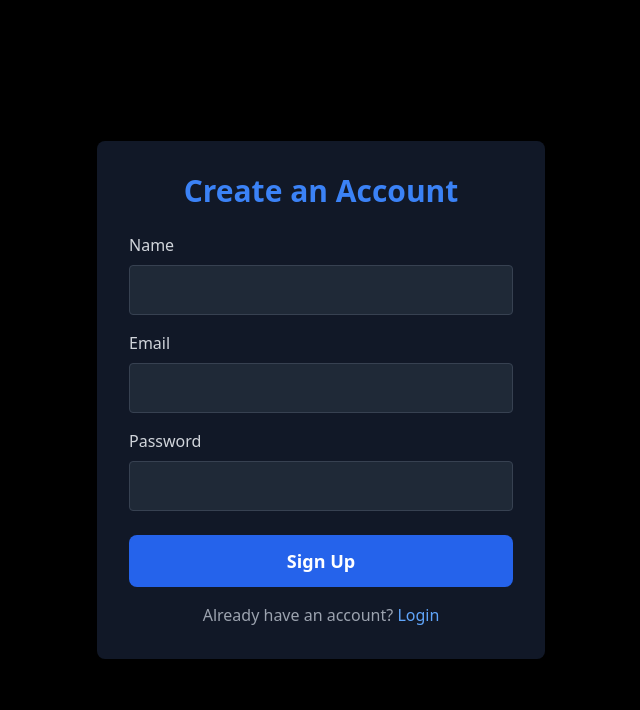
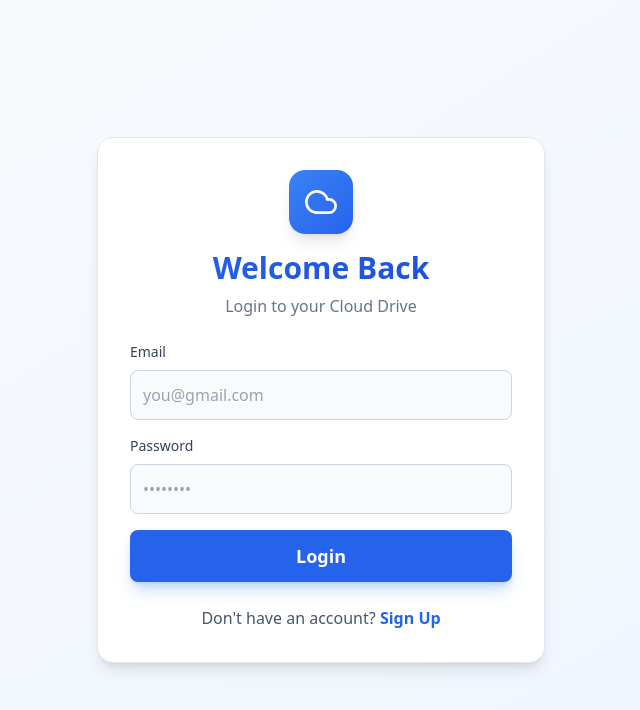
Before and after one commit to Deepanshu902/Google-Drive-Clone, a React (Vite) app in the folder Frontend/: page /signup in a window 1280 px wide. Shown: the top 710 px of the page, without its empty margins (319-959 px from the left). Built offline with nearby package versions, Linux system fonts and the light colour scheme; no server answers.

Commit message:
Ui changed to different colour

```diff
--- a/Frontend/src/pages/Dashboard.jsx
+++ b/Frontend/src/pages/Dashboard.jsx
@@ -11,8 +11,8 @@ import { useNavigate } from "react-router-dom";
 
 // Icons
 const CloudIcon = () => (
-  <svg className="w-8 h-8" viewBox="0 0 24 24" fill="none" stroke="currentColor" strokeWidth="2">
-    <path d="M18 10h-1.26A8 8 0 1 0 9 20h9a5 5 0 0 0 0-10z"/>
+  <svg className="w-8 h-8 text-white" viewBox="0 0 24 24" fill="none" stroke="currentColor" strokeWidth="2">
+     <path d="M18 10h-1.26A8 8 0 1 0 9 20h9a5 5 0 0 0 0-10z"/>
   </svg>
 );
 
--- a/Frontend/src/pages/LandingPage.jsx
+++ b/Frontend/src/pages/LandingPage.jsx
@@ -1,25 +1,24 @@
-// src/pages/LandingPage.jsx
 import { motion } from "framer-motion";
 import { Link } from "react-router-dom";
 
 const LandingPage = () => {
   return (
-    <div className="min-h-screen flex flex-col items-center justify-center bg-black text-white">
+    <div className="min-h-screen flex flex-col items-center justify-center bg-gradient-to-br from-slate-50 to-blue-50 text-slate-800">
       {/* Hero Section */}
       <motion.h1
         initial={{ opacity: 0, y: -50 }}
         animate={{ opacity: 1, y: 0 }}
         transition={{ duration: 1 }}
-        className="text-5xl md:text-6xl font-extrabold text-center text-gray-200"
+        className="text-5xl md:text-6xl font-extrabold text-center"
       >
-        Welcome to <span className="text-blue-500">Cloud Drive</span>
+        Welcome to <span className="bg-gradient-to-r from-blue-600 to-blue-700 bg-clip-text text-transparent">Cloud Drive</span>
       </motion.h1>
 
       <motion.p
         initial={{ opacity: 0, y: 30 }}
         animate={{ opacity: 1, y: 0 }}
         transition={{ duration: 1.2, delay: 0.3 }}
-        className="mt-4 text-lg md:text-xl text-center max-w-2xl text-gray-400"
+        className="mt-4 text-lg md:text-xl text-center max-w-2xl text-slate-600"
       >
         Your secure and private cloud storage. Store, manage, and share files effortlessly.
       </motion.p>
@@ -33,13 +32,13 @@ const LandingPage = () => {
       >
         <Link
           to="/signup"
-          className="bg-blue-600 text-white px-6 py-3 rounded-lg text-lg font-bold transition hover:bg-blue-500"
+          className="bg-blue-600 text-white px-6 py-3 rounded-lg text-lg font-bold transition hover:bg-blue-700 shadow-lg shadow-blue-500/30"
         >
           Get Started
         </Link>
         <Link
           to="/login"
-          className="border-2 border-gray-500 px-6 py-3 rounded-lg text-lg font-bold transition hover:bg-gray-800"
+          className="border-2 border-slate-300 bg-white px-6 py-3 rounded-lg text-lg font-bold transition hover:bg-slate-50 hover:border-slate-400 text-slate-700"
         >
           Login
         </Link>
@@ -63,10 +62,10 @@ const LandingPage = () => {
             initial={{ opacity: 0, y: 20 }}
             animate={{ opacity: 1, y: 0 }}
             transition={{ duration: 1, delay: 1 + index * 0.2 }}
-            className="bg-gray-900 text-gray-300 p-6 rounded-lg shadow-md hover:bg-gray-800 transition"
+            className="bg-white text-slate-700 p-6 rounded-xl shadow-sm border border-slate-200 hover:shadow-md hover:border-blue-200 transition-all"
           >
-            <h3 className="text-xl font-bold text-white">{item.title}</h3>
-            <p className="mt-2 text-gray-400">{item.desc}</p>
+            <h3 className="text-xl font-bold text-slate-800">{item.title}</h3>
+            <p className="mt-2 text-slate-600">{item.desc}</p>
           </motion.div>
         ))}
       </motion.div>
@@ -75,21 +74,21 @@ const LandingPage = () => {
       <motion.img
         src="https://cdn-icons-png.flaticon.com/512/1160/1160358.png"
         alt="Cloud Icon"
-        className="absolute top-16 left-10 w-16 opacity-20"
+        className="absolute top-16 left-10 w-16 opacity-10"
         animate={{ y: [0, 20, 0] }}
         transition={{ duration: 3, repeat: Infinity }}
       />
       <motion.img
         src="https://cdn-icons-png.flaticon.com/512/1160/1160371.png"
         alt="Cloud Icon"
-        className="absolute top-24 right-10 w-20 opacity-20"
+        className="absolute top-24 right-10 w-20 opacity-10"
         animate={{ y: [0, 15, 0] }}
         transition={{ duration: 2.5, repeat: Infinity }}
       />
       <motion.img
         src="https://cdn-icons-png.flaticon.com/512/1160/1160377.png"
         alt="Cloud Icon"
-        className="absolute bottom-16 left-24 w-24 opacity-20"
+        className="absolute bottom-16 left-24 w-24 opacity-10"
         animate={{ y: [0, 10, 0] }}
         transition={{ duration: 2, repeat: Infinity }}
       />
@@ -99,14 +98,14 @@ const LandingPage = () => {
         initial={{ opacity: 0 }}
         animate={{ opacity: 1 }}
         transition={{ duration: 1.5, delay: 1.5 }}
-        className="w-full bg-gray-900 text-gray-400 text-center py-6 mt-16"
+        className="w-full bg-white border-t border-slate-200 text-slate-600 text-center py-6 mt-16"
       >
         <div className="container mx-auto">
           <p>© {new Date().getFullYear()} Cloud Drive. All rights reserved.</p>
           <div className="flex justify-center space-x-6 mt-3">
-            <Link to="/about" className="hover:text-white">About</Link>
-            <Link to="/privacy" className="hover:text-white">Privacy Policy</Link>
-            <Link to="/contact" className="hover:text-white">Contact</Link>
+            <Link to="/about" className="hover:text-blue-600 transition-colors">About</Link>
+            <Link to="/privacy" className="hover:text-blue-600 transition-colors">Privacy Policy</Link>
+            <Link to="/contact" className="hover:text-blue-600 transition-colors">Contact</Link>
           </div>
         </div>
       </motion.footer>
--- a/Frontend/src/pages/Login.jsx
+++ b/Frontend/src/pages/Login.jsx
@@ -21,7 +21,6 @@ const Login = () => {
 
     try {
       const response = await loginUser(formData);
-      // Fix: dispatch the user data, not the entire response
       dispatch(login(response.data));
       navigate("/dashboard");
     } catch (err) {
@@ -33,18 +32,38 @@ const Login = () => {
   };
 
   return (
-    <div className="flex items-center justify-center min-h-screen bg-black text-white">
+    <div className="flex items-center justify-center min-h-screen bg-gradient-to-br from-slate-50 to-blue-50">
       <motion.div
         initial={{ opacity: 0, y: 30 }}
         animate={{ opacity: 1, y: 0 }}
         transition={{ duration: 0.8 }}
-        className="bg-gray-900 p-8 rounded-lg shadow-md w-full max-w-md"
+        className="bg-white p-8 rounded-2xl shadow-lg border border-slate-200 w-full max-w-md"
       >
-        <h2 className="text-3xl font-bold mb-6 text-center text-blue-500">Login to Cloud Drive</h2>
-        {error && <p className="text-red-500 text-center mb-4">{error}</p>}
-        <form onSubmit={onSubmit}>
-          <div className="mb-4">
-            <label className="block mb-2 text-gray-300">Email</label>
+        <div className="text-center mb-6">
+          <div className="w-16 h-16 bg-gradient-to-br from-blue-500 to-blue-600 rounded-2xl flex items-center justify-center mx-auto mb-4 shadow-lg">
+            <svg className="w-8 h-8 text-white" viewBox="0 0 24 24" fill="none" stroke="currentColor" strokeWidth="2">
+              <path d="M18 10h-1.26A8 8 0 1 0 9 20h9a5 5 0 0 0 0-10z"/>
+            </svg>
+          </div>
+          <h2 className="text-3xl font-bold bg-gradient-to-r from-blue-600 to-blue-700 bg-clip-text text-transparent">
+            Welcome Back
+          </h2>
+          <p className="text-slate-500 mt-2">Login to your Cloud Drive</p>
+        </div>
+
+        {error && (
+          <motion.div
+            initial={{ opacity: 0, y: -10 }}
+            animate={{ opacity: 1, y: 0 }}
+            className="bg-red-50 border border-red-200 text-red-700 px-4 py-3 rounded-lg mb-4 text-sm"
+          >
+            {error}
+          </motion.div>
+        )}
+
+        <form onSubmit={onSubmit} className="space-y-4">
+          <div>
+            <label className="block mb-2 text-slate-700 font-medium text-sm">Email</label>
             <input
               type="email"
               name="email"
@@ -52,34 +71,49 @@ const Login = () => {
               onChange={onChange}
               pattern="^[a-zA-Z0-9._%+\-]+@gmail.com$"
               title="Only Gmail addresses allowed"
-              className="w-full bg-gray-800 border border-gray-700 p-3 rounded text-white focus:border-blue-500"
+              className="w-full bg-slate-50 border border-slate-300 p-3 rounded-lg text-slate-800 focus:border-blue-500 focus:ring-2 focus:ring-blue-200 outline-none transition-all"
+              placeholder="you@gmail.com"
               required
               disabled={isLoading}
             />
           </div>
-          <div className="mb-6">
-            <label className="block mb-2 text-gray-300">Password</label>
+
+          <div>
+            <label className="block mb-2 text-slate-700 font-medium text-sm">Password</label>
             <input
               type="password"
               name="password"
               value={formData.password}
               onChange={onChange}
-              className="w-full bg-gray-800 border border-gray-700 p-3 rounded text-white focus:border-blue-500"
+              className="w-full bg-slate-50 border border-slate-300 p-3 rounded-lg text-slate-800 focus:border-blue-500 focus:ring-2 focus:ring-blue-200 outline-none transition-all"
+              placeholder="••••••••"
               required
               disabled={isLoading}
             />
           </div>
+
           <button
             type="submit"
             disabled={isLoading}
-            className="w-full bg-blue-600 text-white py-3 rounded-lg text-lg font-bold transition hover:bg-blue-500 disabled:opacity-50"
+            className="w-full bg-blue-600 text-white py-3 rounded-lg text-lg font-semibold transition-all hover:bg-blue-700 disabled:opacity-50 disabled:cursor-not-allowed shadow-lg shadow-blue-500/30 mt-6"
           >
-            {isLoading ? "Logging in..." : "Login"}
+            {isLoading ? (
+              <span className="flex items-center justify-center gap-2">
+                <svg className="animate-spin h-5 w-5" viewBox="0 0 24 24">
+                  <circle className="opacity-25" cx="12" cy="12" r="10" stroke="currentColor" strokeWidth="4" fill="none"/>
+                  <path className="opacity-75" fill="currentColor" d="M4 12a8 8 0 018-8V0C5.373 0 0 5.373 0 12h4zm2 5.291A7.962 7.962 0 014 12H0c0 3.042 1.135 5.824 3 7.938l3-2.647z"/>
+                </svg>
+                Logging in...
+              </span>
+            ) : (
+              "Login"
+            )}
           </button>
         </form>
-        <p className="mt-4 text-center text-gray-400">
+
+        <p className="mt-6 text-center text-slate-600">
           Don't have an account?{" "}
-          <a href="/signup" className="text-blue-400 hover:underline">
+          <a href="/signup" className="text-blue-600 hover:text-blue-700 font-semibold hover:underline">
             Sign Up
           </a>
         </p>
--- a/Frontend/src/pages/SignupPage.jsx
+++ b/Frontend/src/pages/SignupPage.jsx
@@ -1,12 +1,12 @@
 import { useState } from "react";
 import { motion } from "framer-motion";
-import { registerUser } from "../services/authService";
+import { loginUser } from "../services/authService";
 import { useDispatch } from "react-redux";
 import { login } from "../store/authSlice";
 import { useNavigate } from "react-router-dom";
 
-const SignupPage = () => {
-  const [formData, setFormData] = useState({ name: "", email: "", password: "" });
+const Login = () => {
+  const [formData, setFormData] = useState({ email: "", password: "" });
   const [error, setError] = useState(null);
   const [isLoading, setIsLoading] = useState(false);
   const dispatch = useDispatch();
@@ -20,43 +20,50 @@ const SignupPage = () => {
     setIsLoading(true);
 
     try {
-      const response = await registerUser(formData);
-      // Fix: dispatch the user data, not the entire response
+      const response = await loginUser(formData);
       dispatch(login(response.data));
       navigate("/dashboard");
     } catch (err) {
-      console.error("Signup error:", err);
-      setError("Signup failed. Try again.");
+      console.error("Login error:", err);
+      setError("Invalid email or password.");
     } finally {
       setIsLoading(false);
     }
   };
 
   return (
-    <div className="flex items-center justify-center min-h-screen bg-black text-white">
+    <div className="flex items-center justify-center min-h-screen bg-gradient-to-br from-slate-50 to-blue-50">
       <motion.div
         initial={{ opacity: 0, y: 30 }}
         animate={{ opacity: 1, y: 0 }}
         transition={{ duration: 0.8 }}
-        className="bg-gray-900 p-8 rounded-lg shadow-md w-full max-w-md"
+        className="bg-white p-8 rounded-2xl shadow-lg border border-slate-200 w-full max-w-md"
       >
-        <h2 className="text-3xl font-bold mb-6 text-center text-blue-500">Create an Account</h2>
-        {error && <p className="text-red-500 text-center mb-4">{error}</p>}
-        <form onSubmit={onSubmit}>
-          <div className="mb-4">
-            <label className="block mb-2 text-gray-300">Name</label>
-            <input
-              type="text"
-              name="name"
-              value={formData.name}
-              onChange={onChange}
-              className="w-full bg-gray-800 border border-gray-700 p-3 rounded text-white focus:border-blue-500"
-              required
-              disabled={isLoading}
-            />
+        <div className="text-center mb-6">
+          <div className="w-16 h-16 bg-gradient-to-br from-blue-500 to-blue-600 rounded-2xl flex items-center justify-center mx-auto mb-4 shadow-lg">
+            <svg className="w-8 h-8 text-white" viewBox="0 0 24 24" fill="none" stroke="currentColor" strokeWidth="2">
+              <path d="M18 10h-1.26A8 8 0 1 0 9 20h9a5 5 0 0 0 0-10z"/>
+            </svg>
           </div>
-          <div className="mb-4">
-            <label className="block mb-2 text-gray-300">Email</label>
+          <h2 className="text-3xl font-bold bg-gradient-to-r from-blue-600 to-blue-700 bg-clip-text text-transparent">
+            Welcome Back
+          </h2>
+          <p className="text-slate-500 mt-2">Login to your Cloud Drive</p>
+        </div>
+
+        {error && (
+          <motion.div
+            initial={{ opacity: 0, y: -10 }}
+            animate={{ opacity: 1, y: 0 }}
+            className="bg-red-50 border border-red-200 text-red-700 px-4 py-3 rounded-lg mb-4 text-sm"
+          >
+            {error}
+          </motion.div>
+        )}
+
+        <form onSubmit={onSubmit} className="space-y-4">
+          <div>
+            <label className="block mb-2 text-slate-700 font-medium text-sm">Email</label>
             <input
               type="email"
               name="email"
@@ -64,35 +71,50 @@ const SignupPage = () => {
               onChange={onChange}
               pattern="^[a-zA-Z0-9._%+\-]+@gmail.com$"
               title="Only Gmail addresses allowed"
-              className="w-full bg-gray-800 border border-gray-700 p-3 rounded text-white focus:border-blue-500"
+              className="w-full bg-slate-50 border border-slate-300 p-3 rounded-lg text-slate-800 focus:border-blue-500 focus:ring-2 focus:ring-blue-200 outline-none transition-all"
+              placeholder="you@gmail.com"
               required
               disabled={isLoading}
             />
           </div>
-          <div className="mb-6">
-            <label className="block mb-2 text-gray-300">Password</label>
+
+          <div>
+            <label className="block mb-2 text-slate-700 font-medium text-sm">Password</label>
             <input
               type="password"
               name="password"
               value={formData.password}
               onChange={onChange}
-              className="w-full bg-gray-800 border border-gray-700 p-3 rounded text-white focus:border-blue-500"
+              className="w-full bg-slate-50 border border-slate-300 p-3 rounded-lg text-slate-800 focus:border-blue-500 focus:ring-2 focus:ring-blue-200 outline-none transition-all"
+              placeholder="••••••••"
               required
               disabled={isLoading}
             />
           </div>
+
           <button
             type="submit"
             disabled={isLoading}
-            className="w-full bg-blue-600 text-white py-3 rounded-lg text-lg font-bold transition hover:bg-blue-500 disabled:opacity-50"
+            className="w-full bg-blue-600 text-white py-3 rounded-lg text-lg font-semibold transition-all hover:bg-blue-700 disabled:opacity-50 disabled:cursor-not-allowed shadow-lg shadow-blue-500/30 mt-6"
           >
-            {isLoading ? "Creating account..." : "Sign Up"}
+            {isLoading ? (
+              <span className="flex items-center justify-center gap-2">
+                <svg className="animate-spin h-5 w-5" viewBox="0 0 24 24">
+                  <circle className="opacity-25" cx="12" cy="12" r="10" stroke="currentColor" strokeWidth="4" fill="none"/>
+                  <path className="opacity-75" fill="currentColor" d="M4 12a8 8 0 018-8V0C5.373 0 0 5.373 0 12h4zm2 5.291A7.962 7.962 0 014 12H0c0 3.042 1.135 5.824 3 7.938l3-2.647z"/>
+                </svg>
+                Logging in...
+              </span>
+            ) : (
+              "Login"
+            )}
           </button>
         </form>
-        <p className="mt-4 text-center text-gray-400">
-          Already have an account?{" "}
-          <a href="/login" className="text-blue-400 hover:underline">
-            Login
+
+        <p className="mt-6 text-center text-slate-600">
+          Don't have an account?{" "}
+          <a href="/signup" className="text-blue-600 hover:text-blue-700 font-semibold hover:underline">
+            Sign Up
           </a>
         </p>
       </motion.div>
@@ -100,4 +122,4 @@ const SignupPage = () => {
   );
 };
 
-export default SignupPage;
+export default Login;
```
